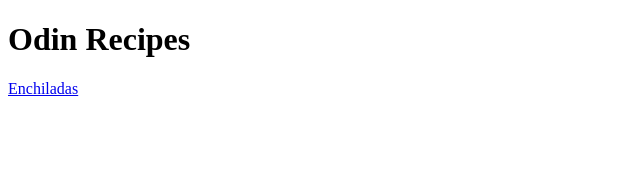
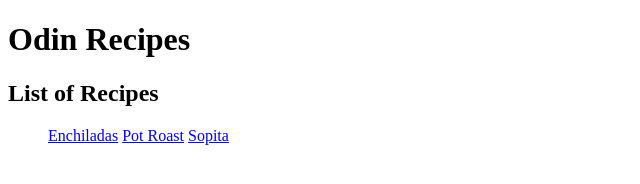
Before and after one commit to AlejandroDiFlores/odin-recipes, a plain HTML site: page index.html in a window 1280 px wide. Shown: the whole page, without its empty margins (0-640 px from the left). Drawn offline with Linux system fonts and the light colour scheme.

Commit message:
Finalized the index.html file with links in an unordered list

```diff
--- a/index.html
+++ b/index.html
@@ -7,6 +7,11 @@
 </head>
 <body>
     <h1>Odin Recipes</h1>
-    <a href="recipes/enchiladas.html">Enchiladas</a>
+    <h2>List of Recipes</h2>
+    <ul>
+        <a href="recipes/enchiladas.html">Enchiladas</a>
+        <a href="recipes/potroast.html">Pot Roast</a>
+        <a href="recipes/sopita.html">Sopita</a>
+    </ul>
 </body>
 </html>
```
